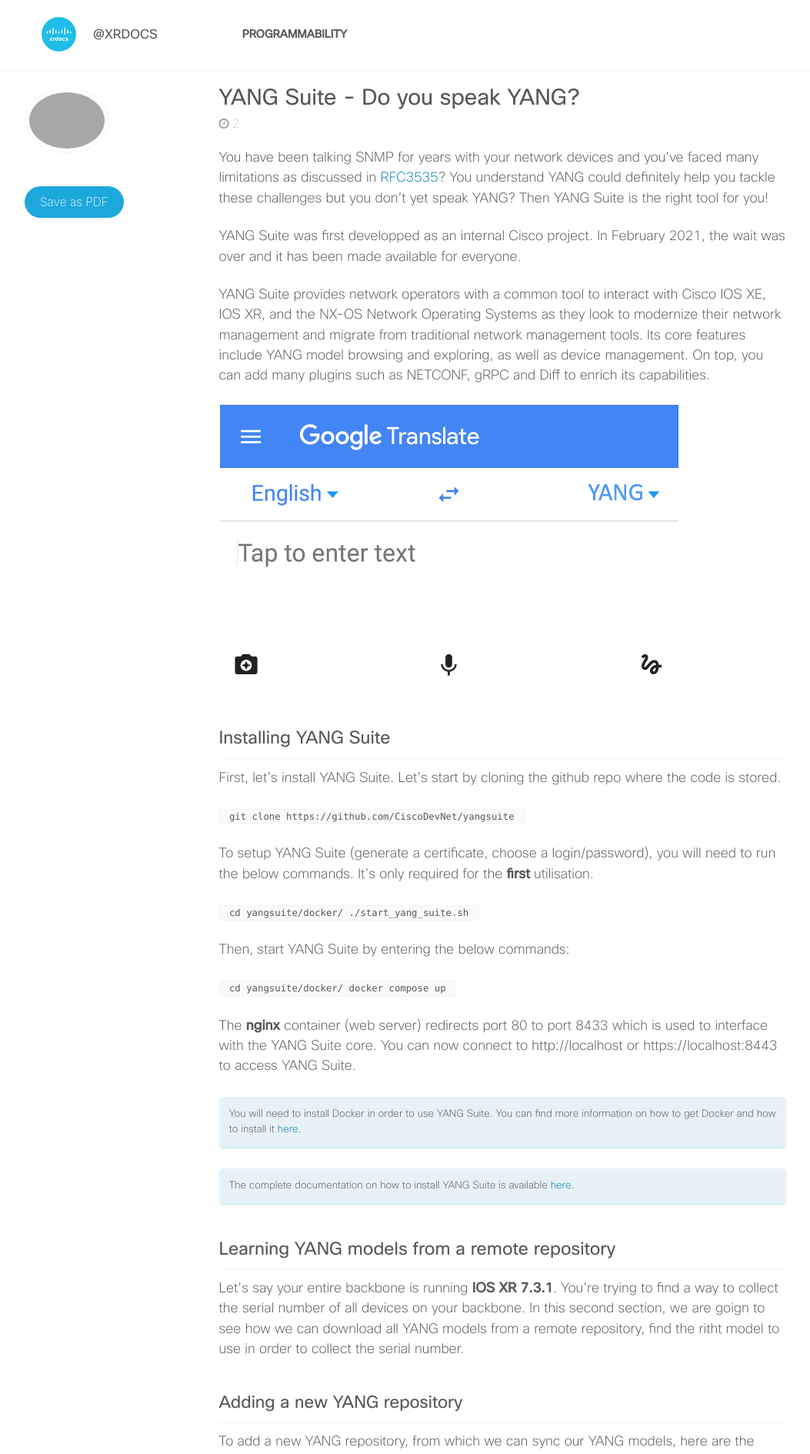
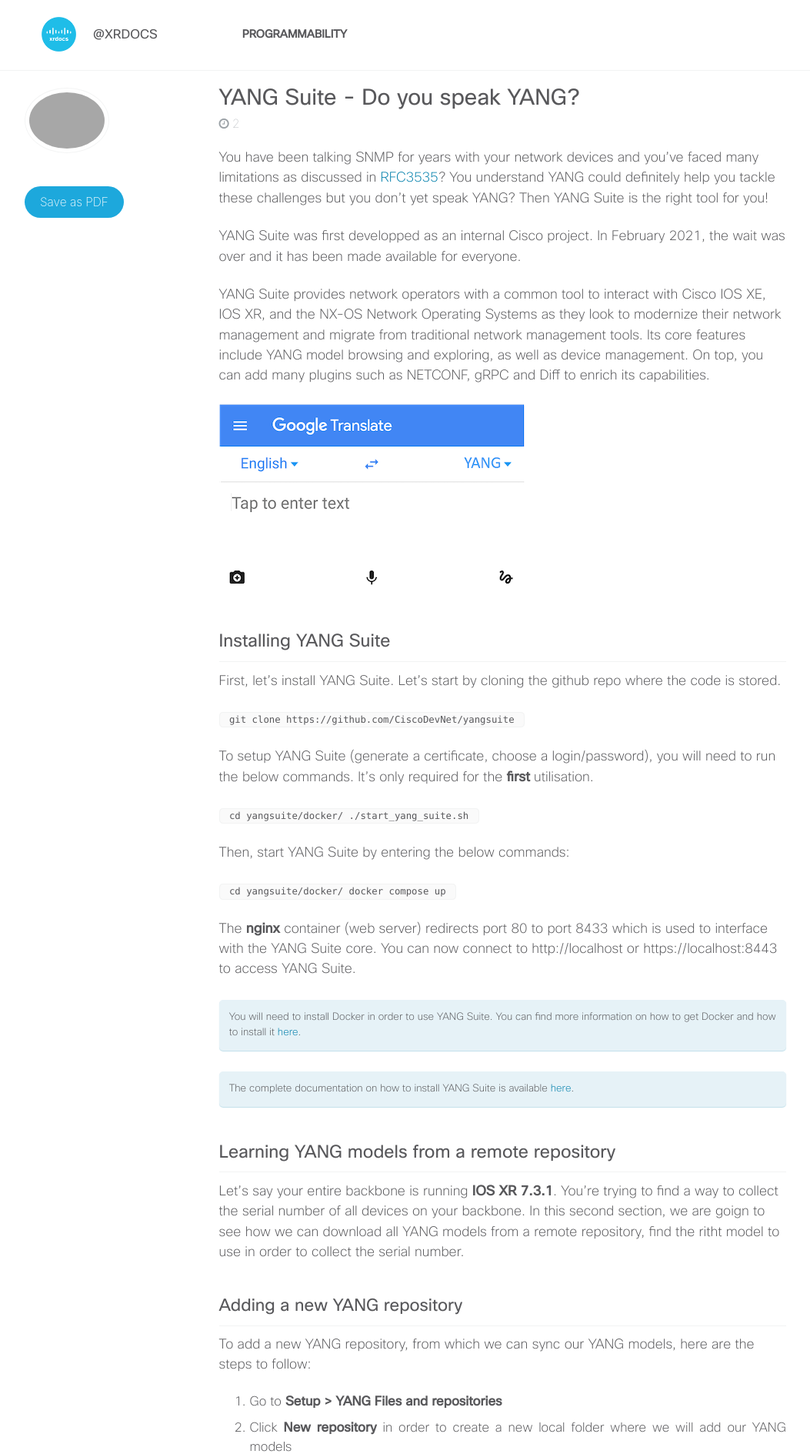
Before and after one commit to xrdocs/programmability, a Jekyll site: the page built from _tutorials/do-you-speak-yang.md, in a window 1280 px wide. Shown: the top 1889 px of the page at 77% size, without its empty margins (12-1065 px from the left). Built offline with Jekyll 4.4.1, drawn with Linux system fonts in a browser that asks for light colours; comment, search, counter and statistics services are not loaded.

```diff
--- a/_tutorials/do-you-speak-yang.md
+++ b/_tutorials/do-you-speak-yang.md
@@ -21,7 +21,7 @@ YANG Suite was first developped as an internal Cisco project. In February 2021,
 
 YANG Suite provides network operators with a common tool to interact with Cisco IOS XE, IOS XR, and the NX-OS Network Operating Systems as they look to modernize their network management and migrate from traditional network management tools. Its core features include YANG model browsing and exploring, as well as device management. On top, you can add many plugins such as NETCONF, gRPC and Diff to enrich its capabilities.
 
-![English YANG translate.png]({{site.baseurl}}/images/English YANG translate.png)
+![English YANG translate_2.png]({{site.baseurl}}/images/English YANG translate_2.png)
 
 # Installing YANG Suite
 
```
